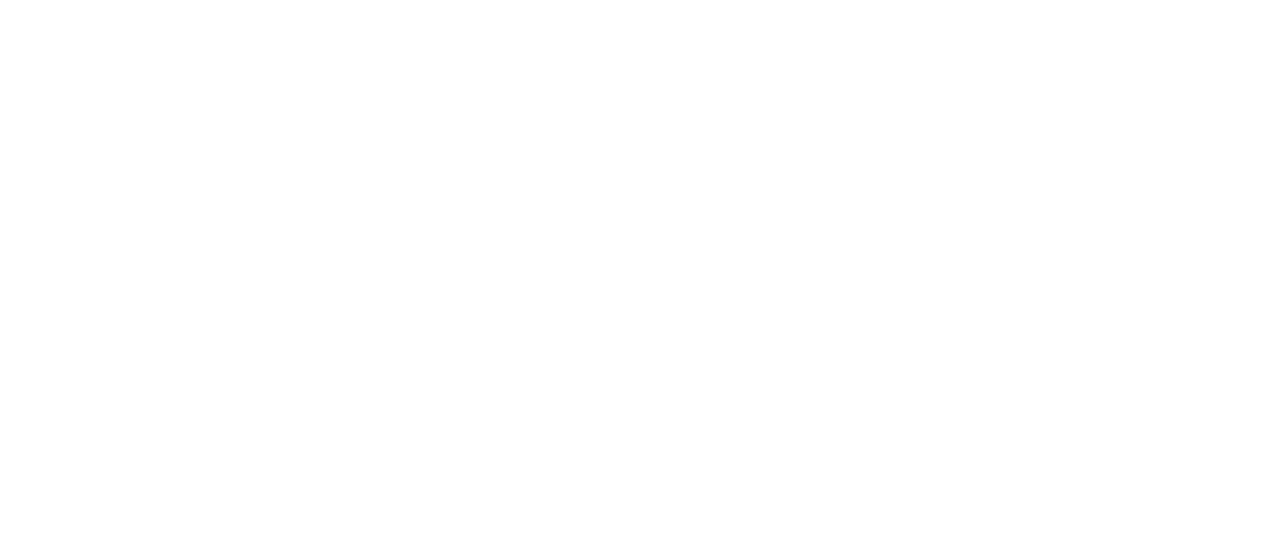
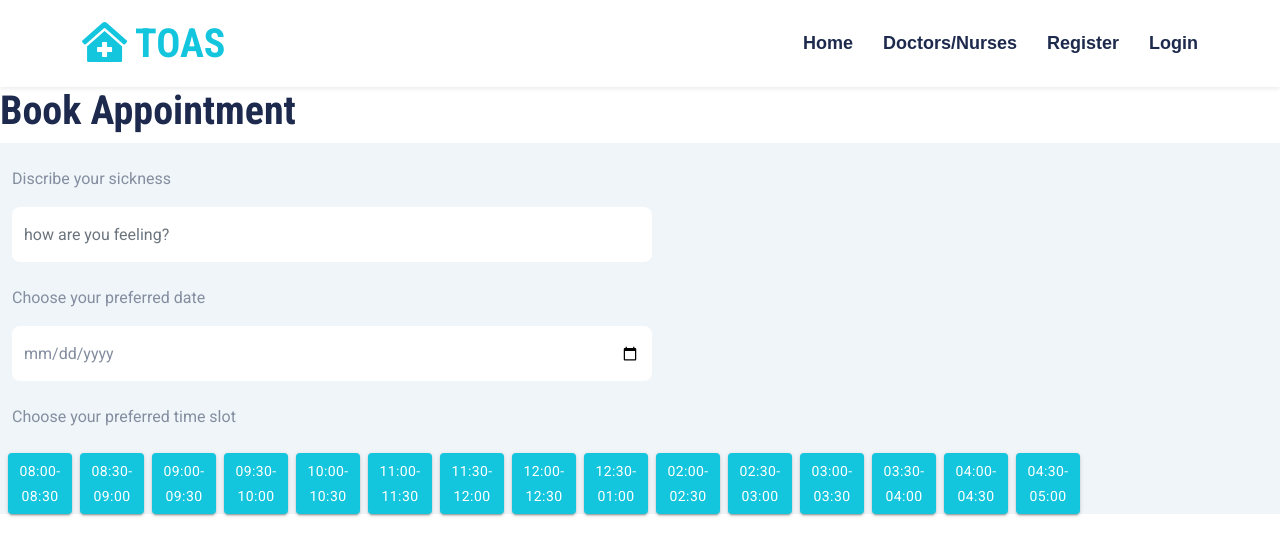
Before and after one commit to Robertishimwe/telehealth-frontend, a React (Create React App) app in the folder telehealth/: page /appointment in a window 1280 px wide. Before the commit this address had no page. Shown: the top 556 px of the page. Built offline with nearby package versions, Linux system fonts and the light colour scheme.

Commit message:
integrated login

```diff
--- a/telehealth/package.json
+++ b/telehealth/package.json
@@ -6,8 +6,8 @@
     "@babel/plugin-transform-runtime": "^7.18.2",
     "@babel/runtime": "^7.18.3",
     "@date-io/date-fns": "1.x",
-    "@emotion/react": "^11.9.0",
-    "@emotion/styled": "^11.8.1",
+    "@emotion/react": "^11.10.4",
+    "@emotion/styled": "^11.10.4",
     "@faker-js/faker": "^7.0.1",
     "@iconify/react": "^3.2.1",
     "@material-table/core": "^5.0.2",
@@ -15,7 +15,7 @@
     "@material-ui/icons": "^4.11.3",
     "@mui/icons-material": "^5.8.2",
     "@mui/lab": "^5.0.0-alpha.84",
-    "@mui/material": "^5.8.0",
+    "@mui/material": "^5.10.6",
     "@mui/styled-engine": "^5.8.0",
     "@mui/styled-engine-sc": "^5.8.0",
     "@mui/x-data-grid": "^5.12.0",
--- a/telehealth/src/App.js
+++ b/telehealth/src/App.js
@@ -4,6 +4,7 @@ import { Route, Routes } from 'react-router-dom';
 import PrivateRoute from './app/privateRoute';
 import BounceRoute from './app/bounce';
 import Login from './pages/login'
+import Appointment from './pages/Appointment'
 import Registration from './pages/registration'
 import PatientSignUpForm from './pages/PatientSignUpForm';
 import HospitalSignUpForm from './pages/HospitalSignUpForm'
@@ -18,6 +19,7 @@ function App() {
     <Routes>
       <Route path="/" element={<Home />} />
       <Route path="/health-practitioner" element={<HealthPractitioners />} />
+      <Route path="/appointment" element={<Appointment />} />
       <Route element={<BounceRoute />}>
         <Route path="login" element={<Login />} />
         <Route path="registration" element={<Registration />} />
--- a/telehealth/src/app/bounce.jsx
+++ b/telehealth/src/app/bounce.jsx
@@ -5,7 +5,7 @@ import { thisUser } from '../redux/features/auth/loginSlice';
 
 function BounceRoute() {
   const authenticated = useSelector(thisUser);
-  return authenticated.user ? <Navigate to="/dashboard/app" /> : <Outlet />;
+  return authenticated.user ? <Navigate to="/" /> : <Outlet />;
 }
 
 export default BounceRoute;
--- /dev/null
+++ b/telehealth/src/components/appointment/BookAppointment.jsx
@@ -0,0 +1,73 @@
+import React from 'react';
+import Button from '@mui/material/Button';
+
+import DoctorsCard from '../healthPractitioners/doctorsCard';
+
+const slots = [
+	{ slotId: 1, time: '08:00-08:30' },
+	{ slotId: 2, time: '08:30-09:00' },
+	{ slotId: 3, time: '09:00-09:30' },
+	{ slotId: 4, time: '09:30-10:00' },
+	{ slotId: 5, time: '10:00-10:30' },
+	{ slotId: 6, time: '11:00-11:30' },
+	{ slotId: 7, time: '11:30-12:00' },
+	{ slotId: 8, time: '12:00-12:30' },
+	{ slotId: 9, time: '12:30-01:00' },
+	{ slotId: 10, time: '02:00-02:30' },
+	{ slotId: 11, time: '02:30-03:00' },
+	{ slotId: 12, time: '03:00-03:30' },
+	{ slotId: 13, time: '03:30-04:00' },
+	{ slotId: 14, time: '04:00-04:30' },
+	{ slotId: 15, time: '04:30-05:00' },
+];
+
+function BookAppointment() {
+	return (
+		/// booking div
+		<div
+			style={{
+				display: 'flex',
+				flexWrap: 'wrap',
+				justifyContent: 'space-between',
+			}}
+		>
+			<div style={{ width: '100%', backgroundColor: '#EFF5F9' }}>
+				<div className='col-12 col-sm-6' style={{ marginLeft: 12 }}>
+					<br />
+					<p>Discribe your sickness</p>
+					<input
+						type='text'
+						className='form-control bg-white border-0'
+						placeholder='how are you feeling?'
+						style={{ height: 55 }}
+					/>
+					<br />
+					<p>Choose your preferred date</p>
+					<input
+						type='date'
+						className='form-control bg-white border-0'
+						style={{ height: 55 }}
+					/>
+				</div>
+				<br />
+				<p style={{ marginLeft: 12 }}>Choose your preferred time slot</p>
+				{slots.map((slot, index) => (
+					<Button
+						variant='contained'
+						key={index}
+						sx={{
+							width: 20,
+							marginLeft: 1,
+							marginTop: 1,
+							backgroundColor: '#13C5DD',
+						}}
+					>
+						{slot.time}
+					</Button>
+				))}
+			</div>
+		</div>
+	);
+}
+
+export default BookAppointment;
--- a/telehealth/src/components/headers/MainTopHeader.jsx
+++ b/telehealth/src/components/headers/MainTopHeader.jsx
@@ -1,7 +1,12 @@
 import React from 'react';
 import { Link } from 'react-router-dom';
+import { useSelector } from 'react-redux';
+import { thisUser } from '../../redux/features/auth/loginSlice';
 
 function MainTopHeader() {
+
+  const authenticated = useSelector(thisUser);
+
   return (
     <div className="container-fluid sticky-top bg-white shadow-sm">
       <div className="container">
@@ -16,10 +21,13 @@ function MainTopHeader() {
           <div className="collapse navbar-collapse" id="navbarCollapse">
             <div className="navbar-nav ms-auto py-0">
               <Link to="/" className='nav-item nav-link'>Home</Link>
-                            <Link to="/about" className='nav-item nav-link'>About</Link>
               <Link to="/health-practitioner" className='nav-item nav-link'>Doctors/Nurses</Link>
+              {authenticated.user ? <Link to="/dashboard" className='nav-item nav-link'>Account</Link> :
+                <>
                   <Link to="/registration" className='nav-item nav-link'>Register</Link>
                   <Link to="/login" className='nav-item nav-link'>Login</Link>
+                </>
+              }
             </div>
           </div>
         </nav>
--- a/telehealth/src/components/healthPractitioners/doctorsCard.jsx
+++ b/telehealth/src/components/healthPractitioners/doctorsCard.jsx
@@ -16,7 +16,7 @@ function DoctorsCard() {
               <p className="m-0">Dolor lorem eos dolor duo eirmod sea. Dolor sit magna rebum clita rebum dolor</p>
             </div>
             <div className="d-flex mt-auto border-top p-3" style={{display: 'flex', justifyContent:'center'}}>
-            <Link to="/registration/patient" className='btn btn-primary rounded-pill py-3 px-5 my-2'>Patient</Link>
+            <Link to="/appointment" className='btn btn-primary rounded-pill py-3 px-5 my-2'>Book appointment</Link>
               {/* <a className="btn btn-lg btn-primary btn-lg-square rounded-circle me-3" href="#"><i className="fab fa-twitter"></i></a>
               <a className="btn btn-lg btn-primary btn-lg-square rounded-circle me-3" href="#"><i className="fab fa-facebook-f"></i></a>
               <a className="btn btn-lg btn-primary btn-lg-square rounded-circle" href="#"><i className="fab fa-linkedin-in"></i></a> */}
--- a/telehealth/src/components/hero/Hero.jsx
+++ b/telehealth/src/components/hero/Hero.jsx
@@ -1,4 +1,5 @@
 import React from 'react'
+import { Link } from 'react-router-dom';
 
 function Hero() {
     return (
@@ -9,8 +10,11 @@ function Hero() {
                         {/* <h5 className="d-inline-block text-primary text-uppercase border-bottom border-5" style="border-color: rgba(256, 256, 256, .3) !important;">Welcome To Medinova</h5> */}
                         <h1 className="display-1 text-white mb-md-4">Best Healthcare Solution In Your City</h1>
                         <div className="pt-2">
-                            <a href="" className="btn btn-light rounded-pill py-md-3 px-md-5 mx-2">Find Doctor</a>
-                            <a href="" className="btn btn-outline-light rounded-pill py-md-3 px-md-5 mx-2">Appointment</a>
+                        <Link to="/health-practitioner" className='btn btn-light rounded-pill py-md-3 px-md-5 mx-2'>Find Doctor</Link>
+                        <Link to="/registration" className='btn btn-outline-light rounded-pill py-md-3 px-md-5 mx-2'>Get Started</Link>
+
+                            {/* <a href="" className="btn btn-light rounded-pill py-md-3 px-md-5 mx-2">Find Doctor</a>
+                            <a href="" className="btn btn-outline-light rounded-pill py-md-3 px-md-5 mx-2">Get Started</a> */}
                         </div>
                     </div>
                 </div>
--- a/telehealth/src/components/login/loginForm.jsx
+++ b/telehealth/src/components/login/loginForm.jsx
@@ -2,10 +2,16 @@ import React, { useState, useEffect } from 'react'
 import { useForm } from 'react-hook-form';
 import api from '../../utility/api';
 import jwtDecode from 'jwt-decode';
+import { useDispatch } from 'react-redux';
+
+import { logginUser } from '../../redux/features/auth/loginSlice';
+import { loginMode } from '../../redux/features/auth/isLoggedSlice';
 
 
 
 function LoginForm() {
+
+  const dispatch = useDispatch();
 
   const { register, handleSubmit, formState: { errors } } = useForm();
   const onSubmit = (data) => {
@@ -20,6 +26,9 @@ function LoginForm() {
         const decoded = jwtDecode(token);
         localStorage.setItem('token', token);
         localStorage.setItem('loggedUser', JSON.stringify(decoded))
+
+        dispatch(logginUser(decoded));
+        dispatch(loginMode());
       })
       .catch((err) => {
         const { error } = err?.response?.data;
--- /dev/null
+++ b/telehealth/src/components/videoConference/Screens.jsx
@@ -0,0 +1,11 @@
+import React from 'react'
+
+function Screens() {
+  return (
+    <div className='MainVideoContainer' >
+smbjkbkj
+    </div>
+  )
+}
+
+export default Screens
--- /dev/null
+++ b/telehealth/src/pages/Appointment.jsx
@@ -0,0 +1,15 @@
+import React from 'react'
+import MainTopHeader from '../components/headers/MainTopHeader';
+import BookAppointment from '../components/appointment/BookAppointment'
+
+function Appointment() {
+  return (
+    <div>
+        <MainTopHeader/>
+        <h1 class="display-10" >Book Appointment</h1>
+        <BookAppointment/>
+    </div>
+  )
+}
+
+export default Appointment
--- a/telehealth/src/pages/Home.jsx
+++ b/telehealth/src/pages/Home.jsx
@@ -1,6 +1,8 @@
 import React from 'react';
 import Hero from '../components/hero/Hero'
 import MainTopHeader from '../components/headers/MainTopHeader';
+
+import Screens from '../components/videoConference/Screens'
 
 
 function Home() {
@@ -8,6 +10,7 @@ function Home() {
 		<>
 			<MainTopHeader />
             <Hero/>
+			<Screens/>
 		</>
 	);
 }
```
Also changed, not shown: telehealth/public/index.html (+94 -0 lines), 1 other file (tests, documents, lock files or other folders). Lines whose indentation alone changed are shown as unchanged.
